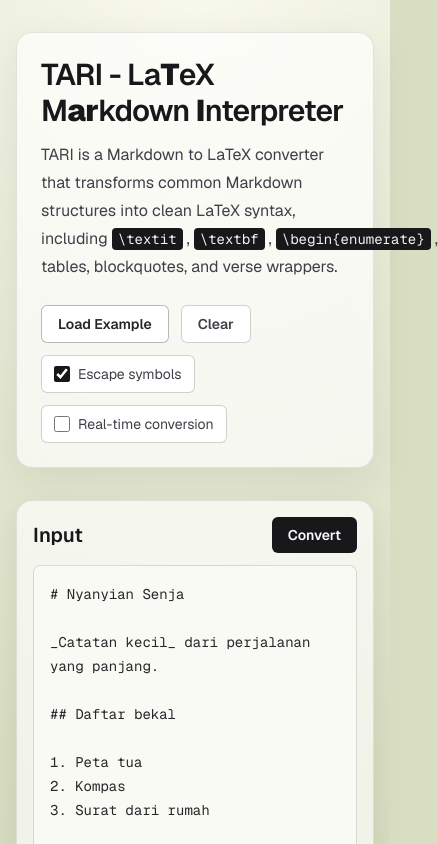
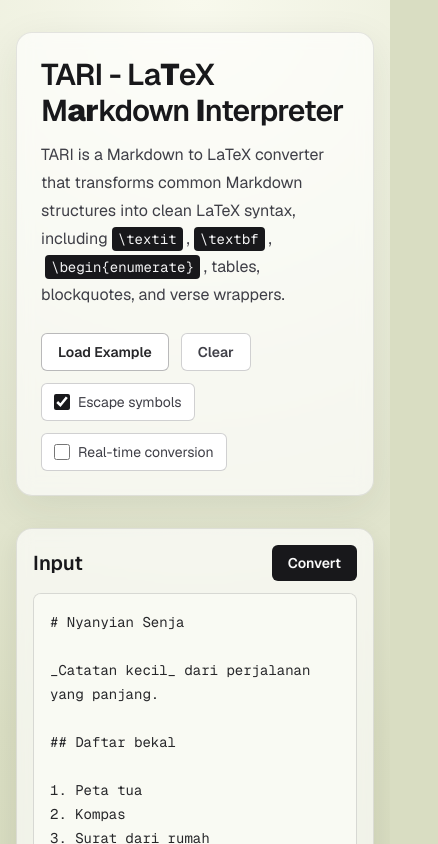
Before and after one commit to drepram/tari, a Next.js app: page / in a window 390 px wide. Shown: the top 844 px of the page, 438 px wide, since content can reach past the window. Built offline with nearby package versions, Linux system fonts and the light colour scheme.

Commit message:
feat: improve responsivity

```diff
--- a/src/app/page.tsx
+++ b/src/app/page.tsx
@@ -111,7 +111,7 @@ export default function Home() {
   }
 
   return (
-    <div className="min-h-screen bg-[radial-gradient(circle_at_top,_#f8f9ed_0%,_#d9ddc2_45%,_#c8cfb0_100%)] text-zinc-900">
+    <div className="min-h-screen overflow-x-hidden bg-[radial-gradient(circle_at_top,_#f8f9ed_0%,_#d9ddc2_45%,_#c8cfb0_100%)] text-zinc-900">
       <main className="mx-auto flex w-full max-w-6xl flex-col gap-8 px-4 py-8 md:px-10 md:py-12">
         <section className="rounded-2xl border border-zinc-900/10 bg-white/65 p-6 shadow-[0_12px_40px_rgba(36,40,22,0.09)] backdrop-blur">
           <h1 className="text-3xl font-semibold tracking-tight md:text-4xl">
@@ -127,15 +127,15 @@ export default function Home() {
           <p className="mt-3 max-w-3xl text-base leading-7 text-zinc-700 md:text-lg">
             TARI is a Markdown to LaTeX converter that transforms common
             Markdown structures into clean LaTeX syntax, including
-            <code className="mx-1 rounded bg-zinc-900 px-1.5 py-0.5 text-sm text-zinc-100">
+            <code className="mx-1 inline-block max-w-full break-all rounded bg-zinc-900 px-1.5 py-0.5 text-sm text-zinc-100">
               \textit
             </code>
             ,
-            <code className="mx-1 rounded bg-zinc-900 px-1.5 py-0.5 text-sm text-zinc-100">
+            <code className="mx-1 inline-block max-w-full break-all rounded bg-zinc-900 px-1.5 py-0.5 text-sm text-zinc-100">
               \textbf
             </code>
             ,
-            <code className="mx-1 rounded bg-zinc-900 px-1.5 py-0.5 text-sm text-zinc-100">
+            <code className="mx-1 inline-block max-w-full break-all rounded bg-zinc-900 px-1.5 py-0.5 text-sm text-zinc-100">
               \begin{"{"}enumerate{"}"}
             </code>
             , tables, blockquotes, and verse wrappers.
```
